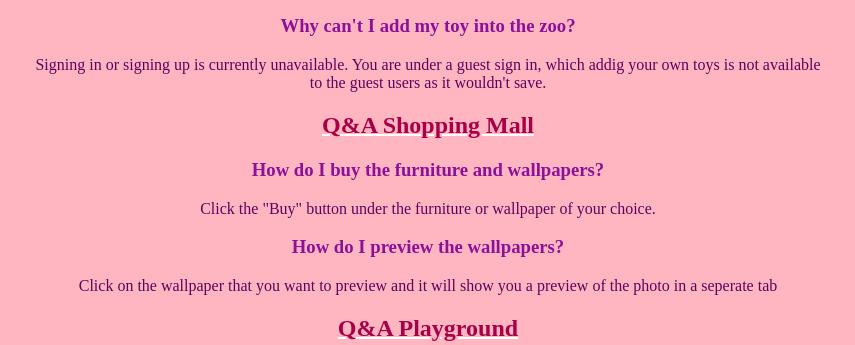
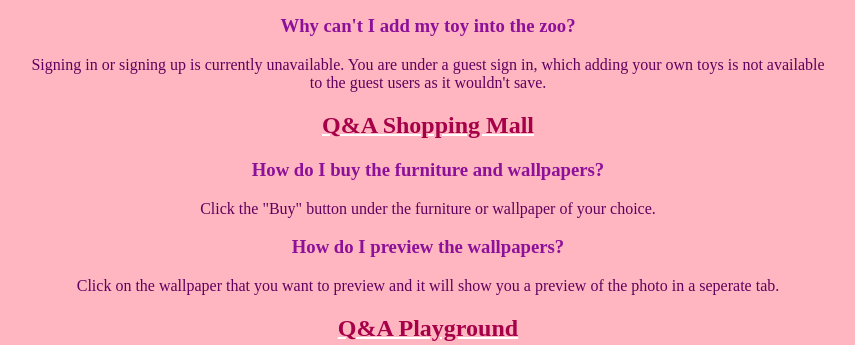
Before and after one commit to cyn1calmars/Assignment-1.1, a plain HTML site: page Starry Toy Daycare Codes/FAQ.html in a window 1280 px wide. Shown: the part 798-1143 px from the top of the page, 212-1067 px from the left. Drawn offline with Linux system fonts and the light colour scheme.

Commit message:
Update FAQ.html

```diff
--- a/Starry Toy Daycare Codes/FAQ.html
+++ b/Starry Toy Daycare Codes/FAQ.html
@@ -4,6 +4,7 @@
     <meta charset="UTF-8">
     <meta http-equiv="X-UA-Compatible" content="IE=edge">
     <meta name="viewport" content="width=device-width, initial-scale=1.0">
+    <link rel="icon" type="image/x-icon" href="https://i.pinimg.com/originals/1f/02/44/1f02440c0456c24b3522b247ed47a15b.png">
     <link rel="stylesheet" href="FAQ.css"> <!--CSS-->
     <title>FAQ Section</title>
 </head>
@@ -61,7 +62,7 @@
 
     <h3>Why can't I add my toy into the zoo?</h3>
     <p>Signing in or signing up is currently unavailable.
-       You are under a guest sign in, which addig your own toys is not available to the guest users as it wouldn't save.</p>
+       You are under a guest sign in, which adding your own toys is not available to the guest users as it wouldn't save.</p>
 
         <!--Shopping Mall Question Section-->
     <h2>Q&A Shopping Mall</h2>
@@ -70,7 +71,7 @@
     <p>Click the "Buy" button under the furniture or wallpaper of your choice.</p>
 
     <h3>How do I preview the wallpapers?</h3>
-    <p>Click on the wallpaper that you want to preview and it will show you a preview of the photo in a seperate tab</p>
+    <p>Click on the wallpaper that you want to preview and it will show you a preview of the photo in a seperate tab.</p>
 
     <!--Playground Question Section-->
     <h2>Q&A Playground</h2>
```
